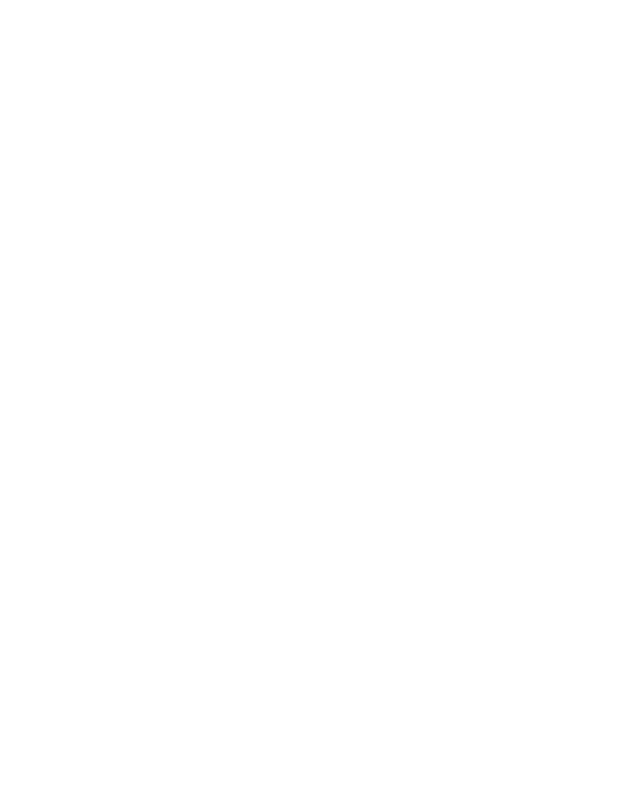
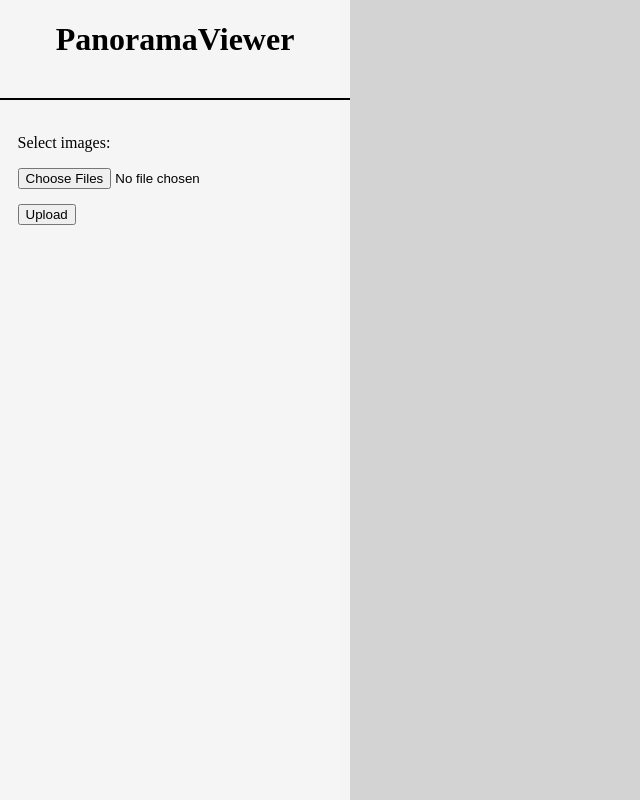
Before and after one commit to MScharnberg/Panorama360WebViewer, a plain HTML site: page index.html in a window 1280 px wide. Shown: the whole page, without its empty margins (0-640 px from the left). Drawn offline with Linux system fonts and the light colour scheme.

Commit message:
Grundaufbau
Grundaufbau erstellt

```diff
--- a/index.html
+++ b/index.html
@@ -2,9 +2,22 @@
 <html lang="en">
     <head>
         <meta charset="UTF-8">
+        <link rel="stylesheet" href="style.css">
         <title>PanoramaViewer</title>
     </head>
     <body>
-
+        <div class="grid-container">
+            <div class="title">
+                <h1>PanoramaViewer</h1>
+            </div>
+            <div class="upload-area">
+                 <form action="">
+                     <p>Select images:</p>
+                     <input type="file" name="img" multiple>
+                     <input type="submit" value="Upload">
+                </form>
+            </div>
+            <div class="view"></div>
+        </div>
     </body>
 </html>
--- /dev/null
+++ b/style.css
@@ -0,0 +1,37 @@
+html, body {
+    margin: 0px;
+    padding: 0px;
+}
+
+.grid-container {
+    display: grid;
+    height: 100vh;
+    background-color: black;
+    grid-template-rows: 100px;
+    grid-template-columns: 350px;
+}
+
+.title {
+    grid-column: 1 / 2;
+    grid-row: 1 / 2;
+    background-color: whitesmoke;
+    text-align: center;
+    border-bottom-style: solid;
+    border-bottom-width: 2px;
+}
+
+.upload-area {
+    grid-column: 1 / 2;
+    grid-row: 2 / 3;
+    background-color: whitesmoke;
+    padding: 5%;
+}
+
+.view {
+    grid-column: 2 / 3;
+    grid-row: 1 / 3;
+    background-color: lightgray;
+}
+input {
+    margin-bottom: 5%;
+}
```
Lines whose indentation alone changed are shown as unchanged.
